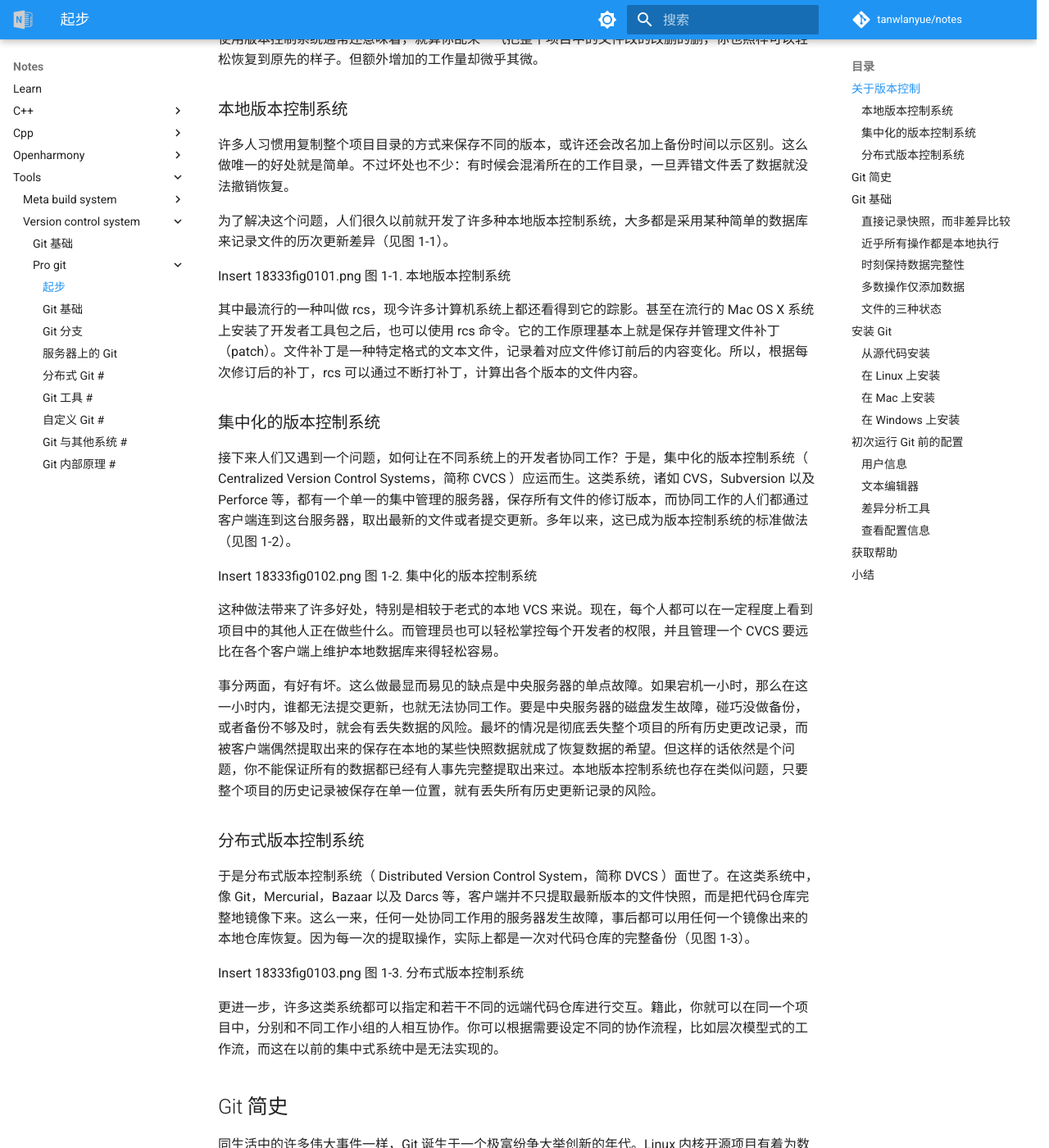
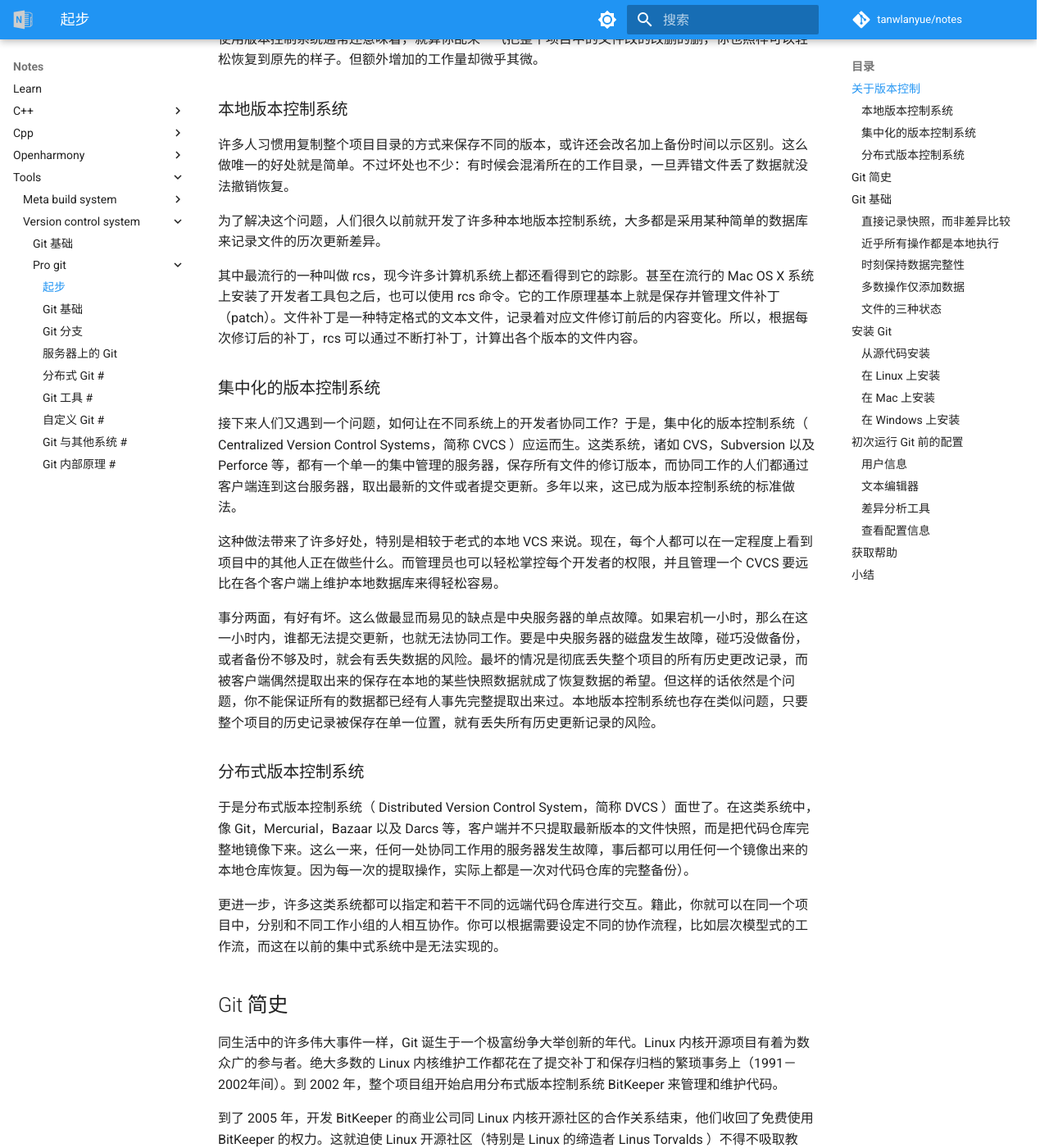
Before and after one commit to tanwlanyue/notes, an MkDocs documentation site: the page built from docs/tools/version-control-system/pro-git/1 起步.md, in a window 1280 px wide and 1400 px high, scrolled down 508 px. Shown: the whole window at 82% size. Built offline with MkDocs 1.6.1 and Material for MkDocs 9.7.7, drawn with Linux system fonts in a browser that asks for light colours; comment, search, counter and statistics services are not loaded; some of the changed text lies outside the part shown.

Commit message:
update pro git

````diff
--- a/docs/tools/version-control-system/pro-git/1 起步.md
+++ b/docs/tools/version-control-system/pro-git/1 起步.md
@@ -12,19 +12,17 @@
 
 许多人习惯用复制整个项目目录的方式来保存不同的版本，或许还会改名加上备份时间以示区别。这么做唯一的好处就是简单。不过坏处也不少：有时候会混淆所在的工作目录，一旦弄错文件丢了数据就没法撤销恢复。
 
-为了解决这个问题，人们很久以前就开发了许多种本地版本控制系统，大多都是采用某种简单的数据库来记录文件的历次更新差异（见图 1-1）。
+为了解决这个问题，人们很久以前就开发了许多种本地版本控制系统，大多都是采用某种简单的数据库来记录文件的历次更新差异。
 
-Insert 18333fig0101.png
-图 1-1. 本地版本控制系统
+
 
 其中最流行的一种叫做 rcs，现今许多计算机系统上都还看得到它的踪影。甚至在流行的 Mac OS X 系统上安装了开发者工具包之后，也可以使用 rcs 命令。它的工作原理基本上就是保存并管理文件补丁（patch）。文件补丁是一种特定格式的文本文件，记录着对应文件修订前后的内容变化。所以，根据每次修订后的补丁，rcs 可以通过不断打补丁，计算出各个版本的文件内容。
 
 ### 集中化的版本控制系统 ###
 
-接下来人们又遇到一个问题，如何让在不同系统上的开发者协同工作？于是，集中化的版本控制系统（ Centralized Version Control Systems，简称 CVCS ）应运而生。这类系统，诸如 CVS，Subversion 以及 Perforce 等，都有一个单一的集中管理的服务器，保存所有文件的修订版本，而协同工作的人们都通过客户端连到这台服务器，取出最新的文件或者提交更新。多年以来，这已成为版本控制系统的标准做法（见图 1-2）。
+接下来人们又遇到一个问题，如何让在不同系统上的开发者协同工作？于是，集中化的版本控制系统（ Centralized Version Control Systems，简称 CVCS ）应运而生。这类系统，诸如 CVS，Subversion 以及 Perforce 等，都有一个单一的集中管理的服务器，保存所有文件的修订版本，而协同工作的人们都通过客户端连到这台服务器，取出最新的文件或者提交更新。多年以来，这已成为版本控制系统的标准做法。
 
-Insert 18333fig0102.png
-图 1-2. 集中化的版本控制系统
+
 
 这种做法带来了许多好处，特别是相较于老式的本地 VCS 来说。现在，每个人都可以在一定程度上看到项目中的其他人正在做些什么。而管理员也可以轻松掌控每个开发者的权限，并且管理一个 CVCS 要远比在各个客户端上维护本地数据库来得轻松容易。
 
@@ -32,10 +30,9 @@ Insert 18333fig0102.png
 
 ### 分布式版本控制系统 ###
 
-于是分布式版本控制系统（ Distributed Version Control System，简称 DVCS ）面世了。在这类系统中，像 Git，Mercurial，Bazaar 以及 Darcs 等，客户端并不只提取最新版本的文件快照，而是把代码仓库完整地镜像下来。这么一来，任何一处协同工作用的服务器发生故障，事后都可以用任何一个镜像出来的本地仓库恢复。因为每一次的提取操作，实际上都是一次对代码仓库的完整备份（见图 1-3）。
+于是分布式版本控制系统（ Distributed Version Control System，简称 DVCS ）面世了。在这类系统中，像 Git，Mercurial，Bazaar 以及 Darcs 等，客户端并不只提取最新版本的文件快照，而是把代码仓库完整地镜像下来。这么一来，任何一处协同工作用的服务器发生故障，事后都可以用任何一个镜像出来的本地仓库恢复。因为每一次的提取操作，实际上都是一次对代码仓库的完整备份）。
 
-Insert 18333fig0103.png
-图 1-3. 分布式版本控制系统
+
 
 更进一步，许多这类系统都可以指定和若干不同的远端代码仓库进行交互。籍此，你就可以在同一个项目中，分别和不同工作小组的人相互协作。你可以根据需要设定不同的协作流程，比如层次模型式的工作流，而这在以前的集中式系统中是无法实现的。
 
@@ -209,7 +206,9 @@ Git 提供了一个叫做 `git config` 的工具（译注：实际是 `git-confi
 
 接下来要设置的是默认使用的文本编辑器。Git 需要你输入一些额外消息的时候，会自动调用一个外部文本编辑器给你用。默认会使用操作系统指定的默认编辑器，一般可能会是 Vi 或者 Vim。如果你有其他偏好，比如 Emacs 的话，可以重新设置：
 
-	$ git config --global core.editor emacs
+```shell
+git config --global core.editor vim
+```
 
 ### 差异分析工具 ###
 
````
